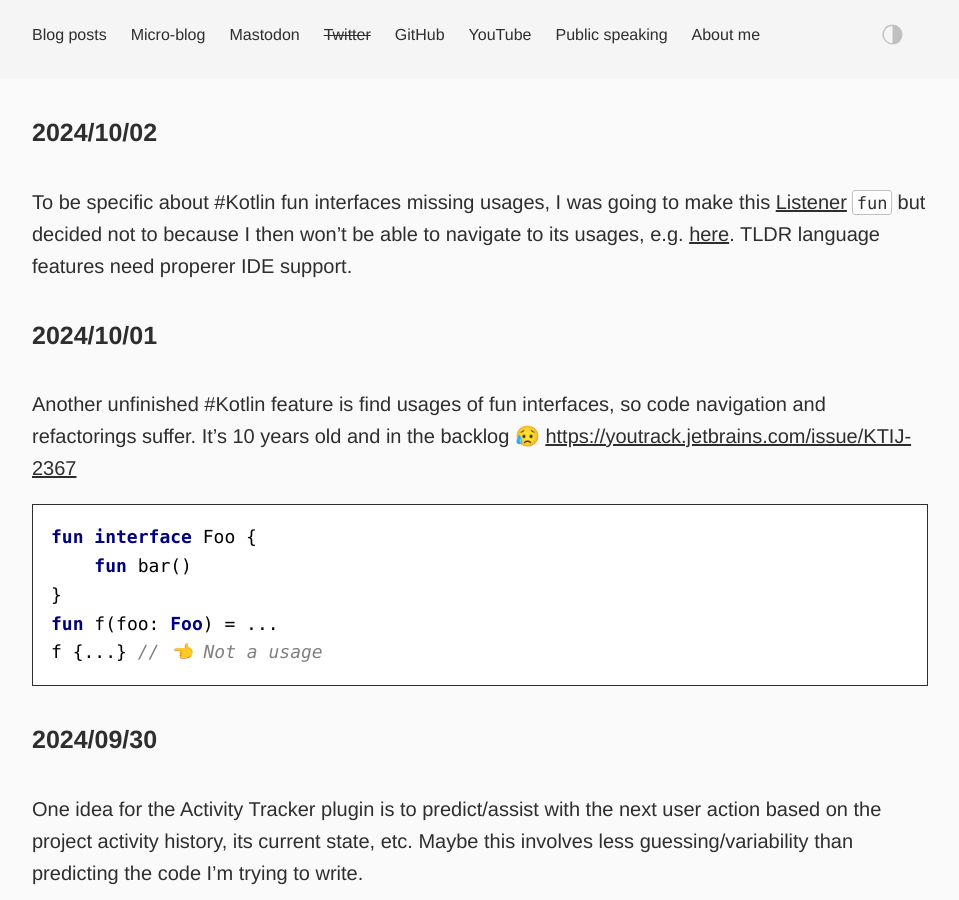
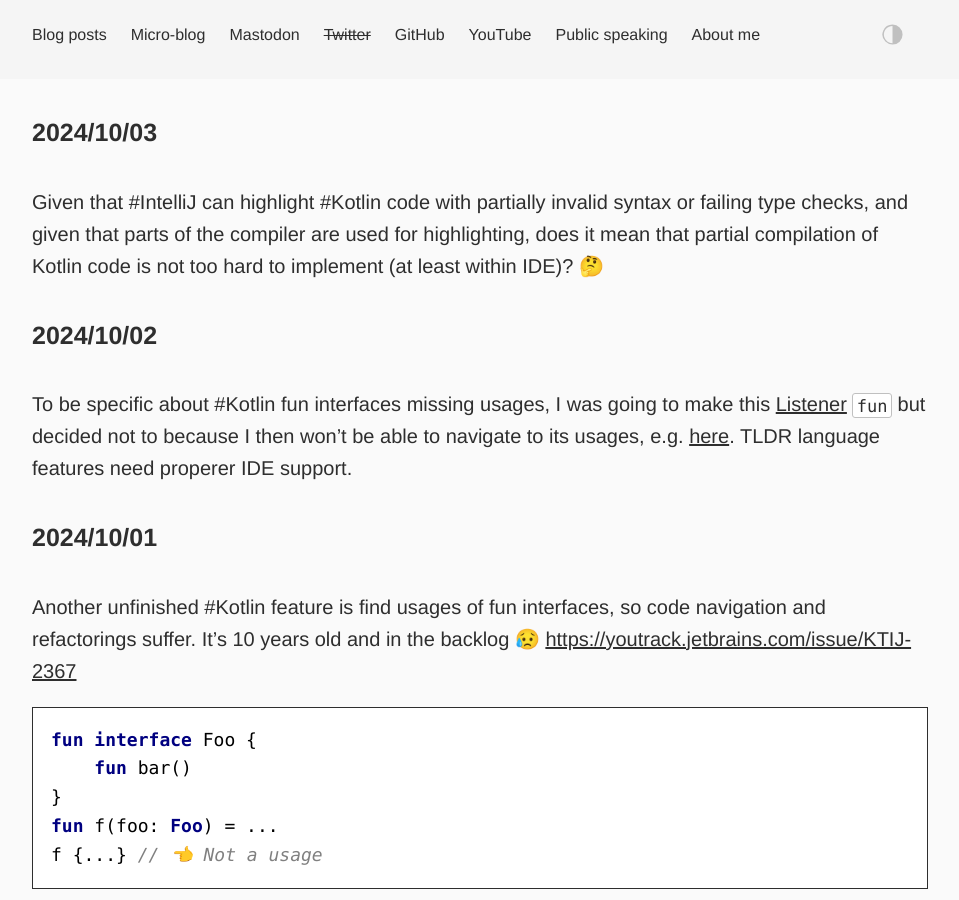
Before and after one commit to dkandalov/dkandalov.github.io, a Jekyll site: the page built from micro-blog.md, in a window 1280 px wide and 900 px high. Shown: the whole window, without its empty margins (160-1119 px from the left). Built offline with Jekyll 4.4.1, drawn with Linux system fonts in a browser that asks for light colours.

Commit message:
updated micro-blog

```diff
--- a/micro-blog.md
+++ b/micro-blog.md
@@ -2,6 +2,9 @@
 layout: post
 permalink: /micro-blog/
 ---
+
+#### 2024/10/03
+Given that #IntelliJ can highlight #Kotlin code with partially invalid syntax or failing type checks, and given that parts of the compiler are used for highlighting, does it mean that partial compilation of Kotlin code is not too hard to implement (at least within IDE)? 🤔
 
 #### 2024/10/02
 To be specific about #Kotlin fun interfaces missing usages, I was going to make this [Listener](https://github.com/dkandalov/limited-wip/blob/52871f3a11b1cd853713865e67b44023300e06e7/src/limitedwip/common/vcs/SuccessfulCheckin.kt#L28) `fun` but decided not to because I then won't be able to navigate to its usages, e.g. [here](https://github.com/dkandalov/limited-wip/blob/52871f3a11b1cd853713865e67b44023300e06e7/src/limitedwip/autorevert/components/AutorevertComponent.kt#L56). TLDR language features need properer IDE support.
```
